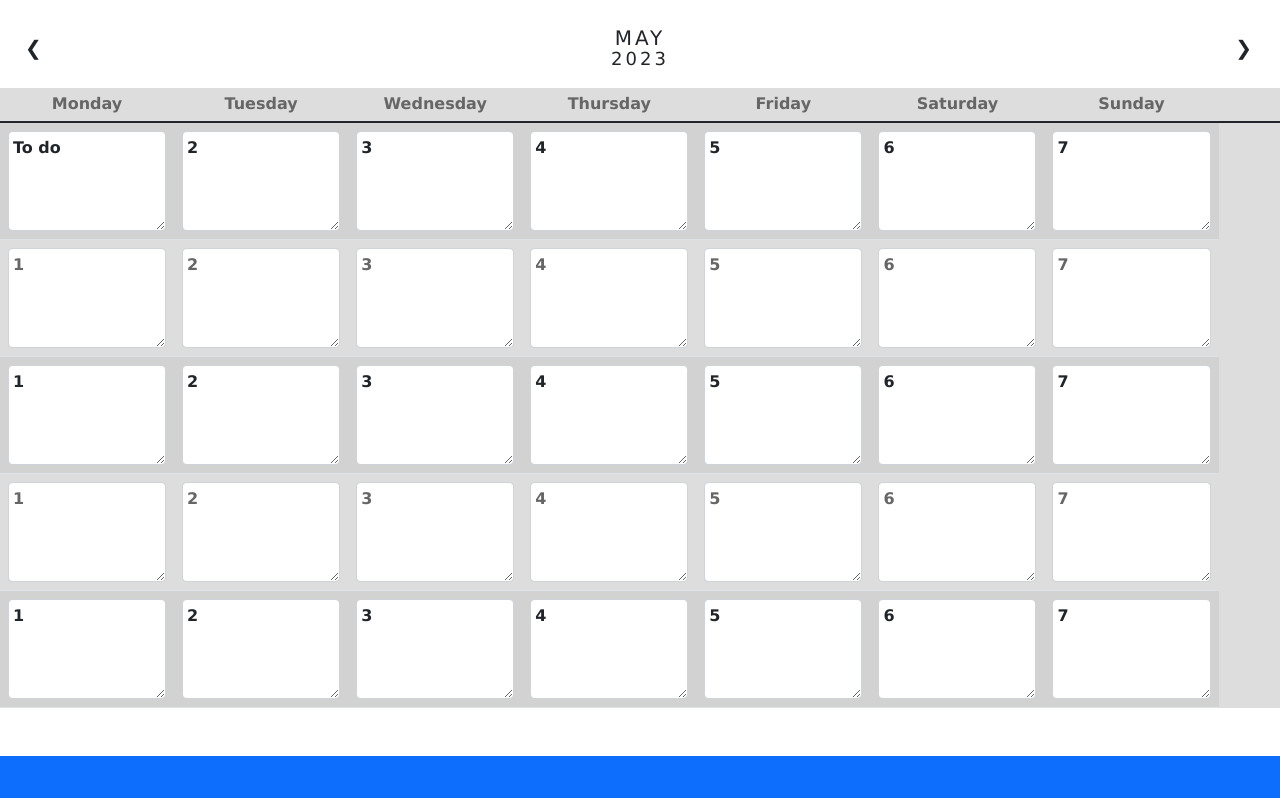
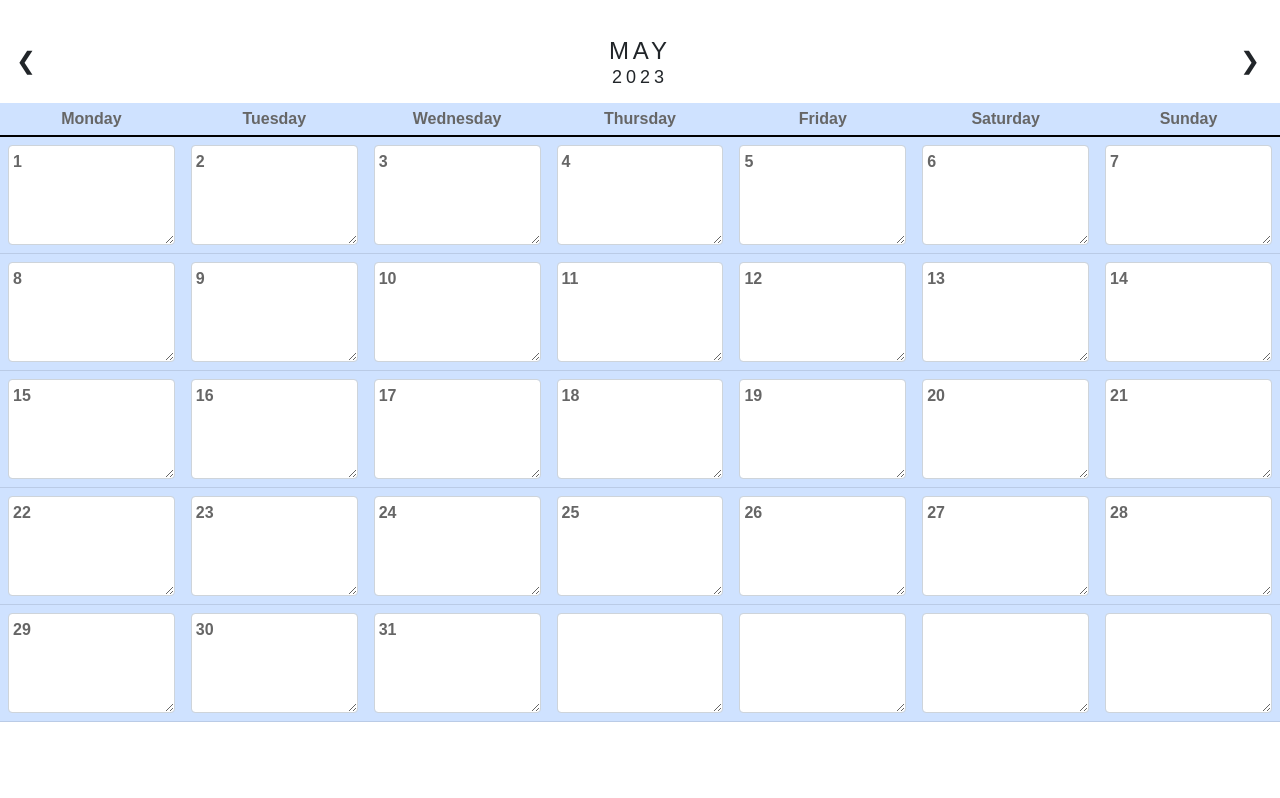
Before and after one commit to TonnTribe/ASD-Nudge, a plain HTML site: page calendar.html in a window 1280 px wide. Shown: the part 102-900 px from the top of the page. Drawn offline with nearby package versions, Linux system fonts and the light colour scheme.

Commit message:
semi-final commit

```diff
--- a/assets/css/calendar.css
+++ b/assets/css/calendar.css
@@ -1,10 +1,22 @@
-* {box-sizing: border-box;}
+* {
+  box-sizing: border-box;
+}
 
-ul {list-style-type: none;}
-body {font-family: Verdana, sans-serif;}
+ul {
+  list-style-type: none;
+}
+
+body {
+  font-family: Arial, Helvetica, sans-serif;
+  display: flex;
+}
+
+textarea {
+  background-color:gray;
+}
 
 .month {
-  padding: 20px 25px;
+  padding: 1rem;
   width: 100%;
   text-align: center;
 }
@@ -15,9 +27,9 @@ body {font-family: Verdana, sans-serif;}
 }
 
 .month ul li {
-  font-size: 20px;
+  font-size: 24px;
   text-transform: uppercase;
-  letter-spacing: 3px;
+  letter-spacing: 4px;
 }
 
 .month .prev {
@@ -31,13 +43,10 @@ body {font-family: Verdana, sans-serif;}
 }
 
 .weekdays {
-  margin: 0;
-  padding: 10px 0;
-  background-color: #ddd;
+  display: inline-block;
 }
 
 .weekdays th {
-  display: inline-block;
   width: 13.6%;
   color: #666;
   text-align: center;
@@ -45,7 +54,6 @@ body {font-family: Verdana, sans-serif;}
 
 .days {
   padding: 10px 0;
-  background: #eee;
   margin: 0;
 }
 
@@ -56,12 +64,10 @@ body {font-family: Verdana, sans-serif;}
   text-align: center;
   margin-bottom: 5px;
   font-size:12px;
-  color: #777;
 }
 
-.days textarea .active {
+.days .active {
   padding: 5px;
-  background: #1abc9c;
   color: white !important
 }
 
--- a/calendar.html
+++ b/calendar.html
@@ -10,6 +10,16 @@
     rel="stylesheet"
     integrity="sha384-1BmE4kWBq78iYhFldvKuhfTAU6auU8tT94WrHftjDbrCEXSU1oBoqyl2QvZ6jIW3"
     crossorigin="anonymous">
+    <link
+    rel="stylesheet"
+    href="https://use.fontawesome.com/releases/v5.8.1/css/all.css"
+    integrity="sha384-50oBUHEmvpQ+1lW4y57PTFmhCaXp0ML5d60M1M7uH2+nqUivzIebhndOJK28anvf"
+    crossorigin="anonymous"
+  />
+  <link
+    href="https://fonts.googleapis.com/css?family=Open+Sans&display=swap"
+    rel="stylesheet"
+  />
     <link rel="stylesheet" href="./assets/css/style.css" />
     <link rel="stylesheet" href="./assets/css/calendar.css" />
 </head>
@@ -48,10 +58,14 @@
         </div>
       </nav>
 
+      <main>
+        <header>
+          <p id="currentDay" class="lead"></p>
+        </header>
+      </main>
 
-
-    <section class="d-flex">
-      <div class="justify-content-center">
+    <section>
+      <div>
         <div class="month">
           <ul>
             <li class="prev">&#10094;</li>
@@ -59,10 +73,9 @@
             <li>May<br><span style="font-size:18px">2023</span></li>
           </ul>
         </div>
-        <div class="table-responsive">
-          <table class="weekdays table table-striped">
+        <div class="table">
+          <table class="weekdays table table-primary">
             <thead>
-              <tr>
                 <th scope="col">Monday</th>
                 <th scope="col">Tuesday</th>
                 <th scope="col">Wednesday</th>
@@ -70,13 +83,12 @@
                 <th scope="col">Friday</th>
                 <th scope="col">Saturday</th>
                 <th scope="col">Sunday</th>
-              </tr>
-            </thead>
+                         </thead>
             <tbody class="table-group-divider">
               <tr>
                 <th scope="row" class="form-floating">
                   <textarea class="form-control description" placeholder="Insert your daily task" id="floatingText" style="height: 100px"></textarea>
-                  <label for="floatingText">To do</label>
+                  <label for="floatingText"  aria-hidden="true" aria-label="save">1</label>
                 </th>
                 <th scope="row" class="form-floating">
                   <textarea class="form-control" placeholder="Insert your daily task" id="floatingTextarea2" style="height: 100px"></textarea>
@@ -106,121 +118,121 @@
               <tr>
                 <th scope="row" class="form-floating">
                   <textarea class="form-control" placeholder="Insert your daily task" id="floatingTextarea2" style="height: 100px"></textarea>
-                  <label for="floatingTextarea2">1</label>
+                  <label for="floatingTextarea2">8</label>
                 </th>
                 <th scope="row" class="form-floating">
                   <textarea class="form-control" placeholder="Insert your daily task" id="floatingTextarea2" style="height: 100px"></textarea>
-                  <label for="floatingTextarea2">2</label>
+                  <label for="floatingTextarea2">9</label>
                 </th>
                 <th scope="row" class="form-floating">
                   <textarea class="form-control" placeholder="Insert your daily task" id="floatingTextarea2" style="height: 100px"></textarea>
-                  <label for="floatingTextarea2">3</label>
+                  <label for="floatingTextarea2">10</label>
                 </th>
                 <th scope="row" class="form-floating">
                   <textarea class="form-control" placeholder="Insert your daily task" id="floatingTextarea2" style="height: 100px"></textarea>
-                  <label for="floatingTextarea2">4</label>
+                  <label for="floatingTextarea2">11</label>
                 </th>
                 <th scope="row" class="form-floating">
                   <textarea class="form-control" placeholder="Insert your daily task" id="floatingTextarea2" style="height: 100px"></textarea>
-                  <label for="floatingTextarea2">5</label>
+                  <label for="floatingTextarea2">12</label>
                 </th>
                 <th scope="row" class="form-floating">
                   <textarea class="form-control" placeholder="Insert your daily task" id="floatingTextarea2" style="height: 100px"></textarea>
-                  <label for="floatingTextarea2">6</label>
+                  <label for="floatingTextarea2">13</label>
                 </th>
                 <th scope="row" class="form-floating">
                   <textarea class="form-control" placeholder="Insert your daily task" id="floatingTextarea2" style="height: 100px"></textarea>
-                  <label for="floatingTextarea2">7</label>
+                  <label for="floatingTextarea2">14</label>
                 </th>
               </tr>
               <tr>
                 <th scope="row" class="form-floating">
                   <textarea class="form-control" placeholder="Insert your daily task" id="floatingTextarea2" style="height: 100px"></textarea>
-                  <label for="floatingTextarea2">1</label>
+                  <label for="floatingTextarea2">15</label>
                 </th>
                 <th scope="row" class="form-floating">
                   <textarea class="form-control" placeholder="Insert your daily task" id="floatingTextarea2" style="height: 100px"></textarea>
-                  <label for="floatingTextarea2">2</label>
+                  <label for="floatingTextarea2">16</label>
                 </th>
                 <th scope="row" class="form-floating">
                   <textarea class="form-control" placeholder="Insert your daily task" id="floatingTextarea2" style="height: 100px"></textarea>
-                  <label for="floatingTextarea2">3</label>
+                  <label for="floatingTextarea2">17</label>
                 </th>
                 <th scope="row" class="form-floating">
                   <textarea class="form-control" placeholder="Insert your daily task" id="floatingTextarea2" style="height: 100px"></textarea>
-                  <label for="floatingTextarea2">4</label>
+                  <label for="floatingTextarea2">18</label>
                 </th>
                 <th scope="row" class="form-floating">
                   <textarea class="form-control" placeholder="Insert your daily task" id="floatingTextarea2" style="height: 100px"></textarea>
-                  <label for="floatingTextarea2">5</label>
+                  <label for="floatingTextarea2">19</label>
                 </th>
                 <th scope="row" class="form-floating">
                   <textarea class="form-control" placeholder="Insert your daily task" id="floatingTextarea2" style="height: 100px"></textarea>
-                  <label for="floatingTextarea2">6</label>
+                  <label for="floatingTextarea2">20</label>
                 </th>
                 <th scope="row" class="form-floating">
                   <textarea class="form-control" placeholder="Insert your daily task" id="floatingTextarea2" style="height: 100px"></textarea>
-                  <label for="floatingTextarea2">7</label>
+                  <label for="floatingTextarea2">21</label>
                 </th>
               </tr>
               <tr>
                 <th scope="row" class="form-floating">
                   <textarea class="form-control" placeholder="Insert your daily task" id="floatingTextarea2" style="height: 100px"></textarea>
-                  <label for="floatingTextarea2">1</label>
+                  <label for="floatingTextarea2">22</label>
                 </th>
                 <th scope="row" class="form-floating">
                   <textarea class="form-control" placeholder="Insert your daily task" id="floatingTextarea2" style="height: 100px"></textarea>
-                  <label for="floatingTextarea2">2</label>
+                  <label for="floatingTextarea2">23</label>
                 </th>
                 <th scope="row" class="form-floating">
                   <textarea class="form-control" placeholder="Insert your daily task" id="floatingTextarea2" style="height: 100px"></textarea>
-                  <label for="floatingTextarea2">3</label>
+                  <label for="floatingTextarea2">24</label>
                 </th>
                 <th scope="row" class="form-floating">
                   <textarea class="form-control" placeholder="Insert your daily task" id="floatingTextarea2" style="height: 100px"></textarea>
-                  <label for="floatingTextarea2">4</label>
+                  <label for="floatingTextarea2">25</label>
                 </th>
                 <th scope="row" class="form-floating">
                   <textarea class="form-control" placeholder="Insert your daily task" id="floatingTextarea2" style="height: 100px"></textarea>
-                  <label for="floatingTextarea2">5</label>
+                  <label for="floatingTextarea2">26</label>
                 </th>
                 <th scope="row" class="form-floating">
                   <textarea class="form-control" placeholder="Insert your daily task" id="floatingTextarea2" style="height: 100px"></textarea>
-                  <label for="floatingTextarea2">6</label>
+                  <label for="floatingTextarea2">27</label>
                 </th>
                 <th scope="row" class="form-floating">
                   <textarea class="form-control" placeholder="Insert your daily task" id="floatingTextarea2" style="height: 100px"></textarea>
-                  <label for="floatingTextarea2">7</label>
+                  <label for="floatingTextarea2">28</label>
                 </th>
               </tr>
               <tr>
                 <th scope="row" class="form-floating">
                   <textarea class="form-control" placeholder="Insert your daily task" id="floatingTextarea2" style="height: 100px"></textarea>
-                  <label for="floatingTextarea2">1</label>
+                  <label for="floatingTextarea2">29</label>
                 </th>
                 <th scope="row" class="form-floating">
                   <textarea class="form-control" placeholder="Insert your daily task" id="floatingTextarea2" style="height: 100px"></textarea>
-                  <label for="floatingTextarea2">2</label>
+                  <label for="floatingTextarea2">30</label>
                 </th>
                 <th scope="row" class="form-floating">
                   <textarea class="form-control" placeholder="Insert your daily task" id="floatingTextarea2" style="height: 100px"></textarea>
-                  <label for="floatingTextarea2">3</label>
+                  <label for="floatingTextarea2">31</label>
                 </th>
                 <th scope="row" class="form-floating">
                   <textarea class="form-control" placeholder="Insert your daily task" id="floatingTextarea2" style="height: 100px"></textarea>
-                  <label for="floatingTextarea2">4</label>
+                  <label for="floatingTextarea2"></label>
                 </th>
                 <th scope="row" class="form-floating">
                   <textarea class="form-control" placeholder="Insert your daily task" id="floatingTextarea2" style="height: 100px"></textarea>
-                  <label for="floatingTextarea2">5</label>
+                  <label for="floatingTextarea2"></label>
                 </th>
                 <th scope="row" class="form-floating">
                   <textarea class="form-control" placeholder="Insert your daily task" id="floatingTextarea2" style="height: 100px"></textarea>
-                  <label for="floatingTextarea2">6</label>
+                  <label for="floatingTextarea2"></label>
                 </th>
                 <th scope="row" class="form-floating">
                   <textarea class="form-control" placeholder="Insert your daily task" id="floatingTextarea2" style="height: 100px"></textarea>
-                  <label for="floatingTextarea2">7</label>
+                  <label for="floatingTextarea2"></label>
                 </th>
               </tr>
           </table>
@@ -241,7 +253,8 @@
   <script src="https://cdnjs.cloudflare.com/ajax/libs/jquery/3.2.1/jquery.min.js"></script>
 
   <script src="https://cdnjs.cloudflare.com/ajax/libs/moment.js/2.29.4/moment-with-locales.min.js" integrity="sha512-42PE0rd+wZ2hNXftlM78BSehIGzezNeQuzihiBCvUEB3CVxHvsShF86wBWwQORNxNINlBPuq7rG4WWhNiTVHFg==" crossorigin="anonymous" referrerpolicy="no-referrer"></script>
-  <script src="./assets/js/calendar.js"></script>
+  <!-- <script src="./assets/js/calendar.js"></script> -->
+  <script src="./assets/js/routines.js"></script>
   <script src="./assets/js/script.js"></script>
 
   </html>
```
